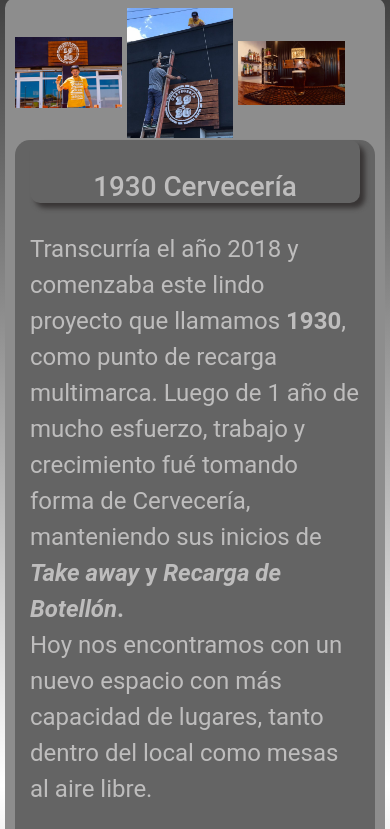
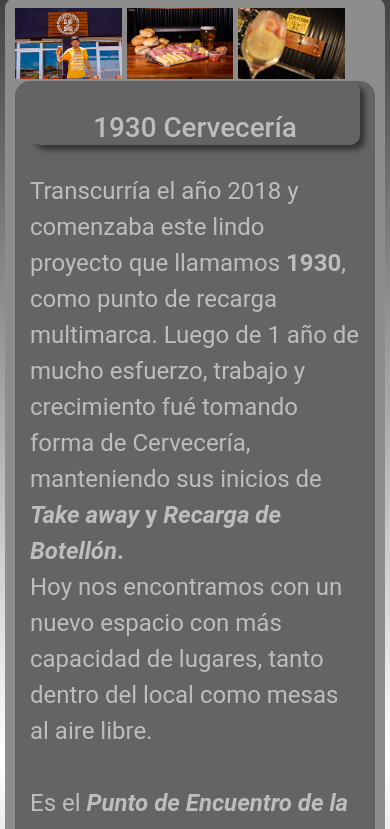
Before and after one commit to galeracris/cerveceria1930, a website: page nosotros.html in a window 390 px wide. Shown: the part 271-1100 px from the top of the page. Drawn offline with nearby package versions, Linux system fonts and the light colour scheme.

Commit message:
cambios en el responsive section Nosotros

```diff
--- a/SCSS/components/_responsive.scss
+++ b/SCSS/components/_responsive.scss
@@ -95,13 +95,14 @@
 
     .about__BoxDos {
         width: 100%;
+        height: 100%;
         background: rgb(141, 141, 141);
         border-radius: 10px;
         padding: 10px 10px;
         display: flex;
         flex-direction: column;
         justify-content: space-around;
-        min-width: 250px;
+        // min-width: 250px;
         }
 
         .about__Imagen {
@@ -110,12 +111,14 @@
             align-items: center;
             flex: 1;
             width: 100%;
-            height: auto;
+            height: 100%;
 
             .about__Img {
-                display: flex;
+                // display: flex;
                 padding-bottom: 5px;
-                height: 35%;
+                height: 100%;
+                width: 100%;
+                object-fit: cover;
             }
         }
     }
--- a/nosotros.html
+++ b/nosotros.html
@@ -69,8 +69,8 @@
             <div class="about__BoxDos">
                 <div class="about__Imagen">
                     <img class="about__Img" src="./Imagenes/mati-fte.jpeg" alt="Cerveceria1930">
-                    <img class="about__Img" src="./Imagenes/carte-fte2.jpeg" alt="Cerveceria1930">
-                    <img class="about__Img" src="./Imagenes/sirviendo1930.jpeg" alt="Cerveceria1930">
+                    <img class="about__Img" src="./Imagenes/picada1.jpeg" alt="Cerveceria1930">
+                    <img class="about__Img" src="./Imagenes/trago-limon.jpeg" alt="Cerveceria1930">
                 </div>
                 <div class="about__Text">
                     <h1 class="about__Title">1930 Cervecería</h1>
```
Also changed, not shown: SCSS/estilos.css, 1 other file.
